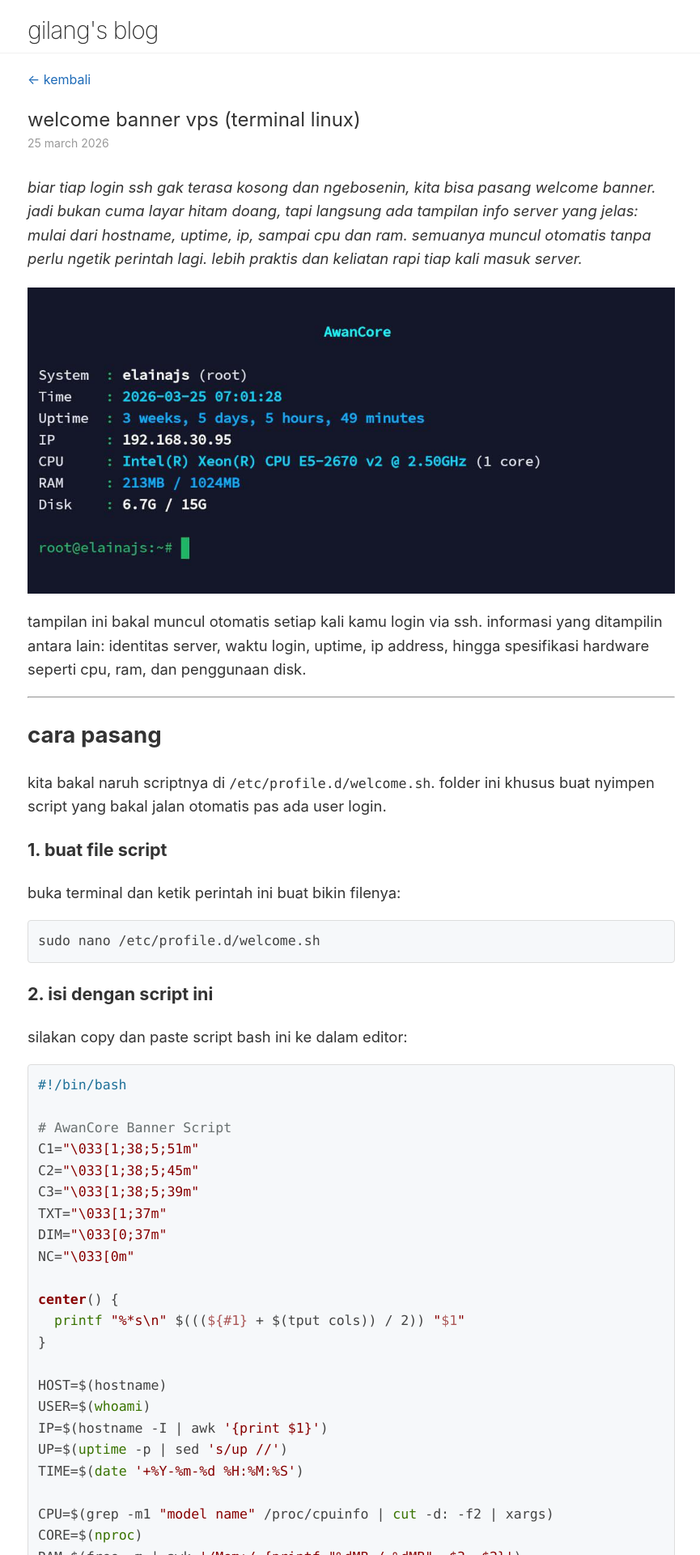
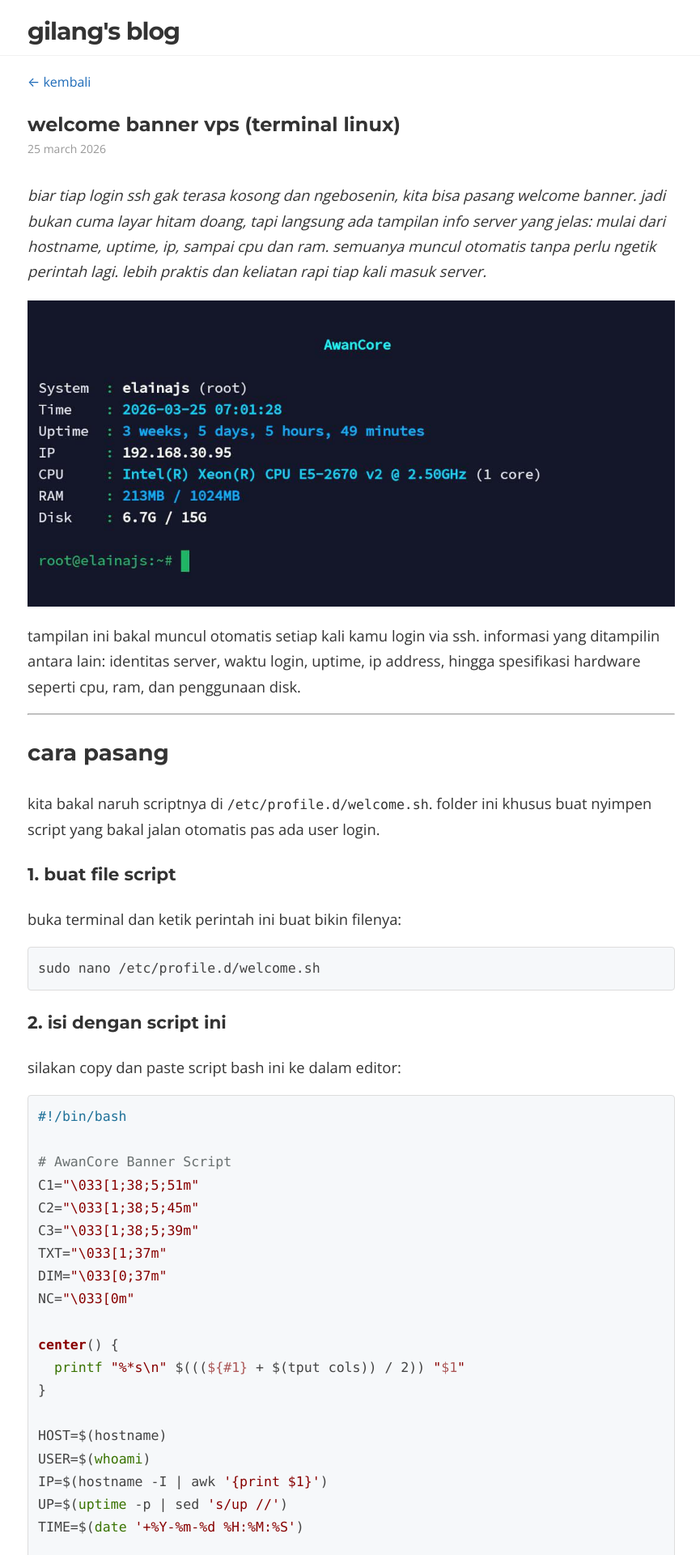
Before and after one commit to gilangf3000/gilangf3000.github.io, a Jekyll site: the page built from _posts/2026-03-25-custom-welcome-vps.md, in a window 1280 px wide. Shown: the top 1920 px of the page at 81% size, without its empty margins (206-1071 px from the left). Built offline with Jekyll 4.4.1, drawn with Linux system fonts in a browser that asks for light colours; nearby versions of some CDN libraries.

Commit message:
apply montserrat and open sans fonts with bold titles

```diff
--- a/_layouts/default.html
+++ b/_layouts/default.html
@@ -7,12 +7,14 @@
   <meta name="keywords"
     content="{% if page.keywords %}{{ page.keywords | join: ', ' }}{% else %}{{ site.keywords | join: ', ' }}{% endif %}">
   <meta name="theme-color" content="#1a1a1b">
-  <meta name="keywords"
-    content="{% if page.keywords %}{{ page.keywords | join: ', ' }}{% else %}{{ site.keywords | join: ', ' }}{% endif %}">
-  <meta name="theme-color" content="#1a1a1b">
   <meta name="monetag" content="a16fbc8ac757d5f77aae10e51455757a">
   <script src="https://quge5.com/88/tag.min.js" data-zone="223231" async data-cfasync="false"></script>
   {% seo %}
+  <link rel="preconnect" href="https://fonts.googleapis.com">
+  <link rel="preconnect" href="https://fonts.gstatic.com" crossorigin>
+  <link
+    href="https://fonts.googleapis.com/css2?family=Montserrat:wght@400;700&family=Open+Sans:wght@400;600&display=swap"
+    rel="stylesheet">
   <link rel="stylesheet" href="{{ '/assets/css/style.css' | relative_url }}">
   <link rel="stylesheet" href="https://cdnjs.cloudflare.com/ajax/libs/highlight.js/11.9.0/styles/default.min.css">
   <script src="https://cdnjs.cloudflare.com/ajax/libs/highlight.js/11.9.0/highlight.min.js"></script>
--- a/assets/css/style.css
+++ b/assets/css/style.css
@@ -9,8 +9,8 @@ body {
   flex-direction: column;
   margin: 0;
   padding: 0;
-  font-family: -apple-system, BlinkMacSystemFont, "Segoe UI", Roboto, Helvetica, Arial, sans-serif;
-  line-height: 1.5;
+  font-family: 'Open Sans', -apple-system, BlinkMacSystemFont, "Segoe UI", Roboto, Helvetica, Arial, sans-serif;
+  line-height: 1.6;
   color: #333;
   background: #fff;
 }
@@ -39,15 +39,20 @@ header.site-header {
 }
 
 .site-title {
+  font-family: 'Montserrat', sans-serif;
   font-size: 30px;
   text-decoration: none;
   color: #333;
-  font-weight: 200;
+  font-weight: 700; /* Bold as requested */
   letter-spacing: -1px;
 }
 
 main {
   flex: 1;
+}
+
+h1, h2, h3, h4, .post-title {
+  font-family: 'Montserrat', sans-serif;
 }
 
 a {
@@ -77,7 +82,7 @@ a:hover {
 .post-title {
   margin: 0;
   font-size: 24px;
-  font-weight: 400;
+  font-weight: 700;
 }
 
 .post-item .post-title a {
@@ -96,7 +101,7 @@ a:hover {
 
 .post-content {
   font-size: 1.15rem;
-  line-height: 1.6;
+  line-height: 1.7;
 }
 
 div.highlight {
```
